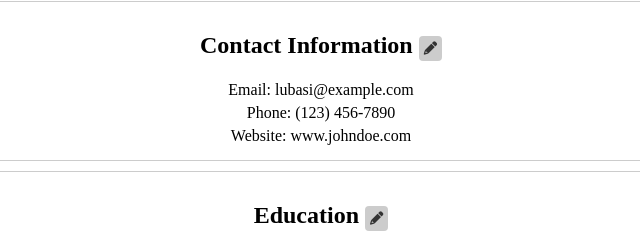
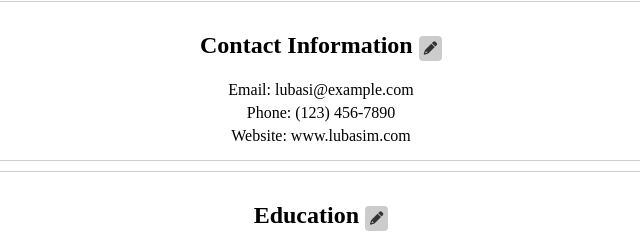
Before and after one commit to Justabrogrammer/Online-resume, a plain HTML site: page index.html in a window 1280 px wide. Shown: the part 144-384 px from the top of the page, 319-959 px from the left. Drawn offline with Linux system fonts and the light colour scheme.

Commit message:
Update index.html

```diff
--- a/index.html
+++ b/index.html
@@ -17,7 +17,7 @@
     <h2>Contact Information <button class="editButton" onclick="enableInlineEditing('contact')"><i class="fas fa-pencil-alt"></i></button></h2>
     <p>Email: lubasi@example.com</p>
     <p>Phone: (123) 456-7890</p>
-    <p>Website: www.johndoe.com</p>
+    <p>Website: www.lubasim.com</p>
   </section>
 
   <section id="education">
```
